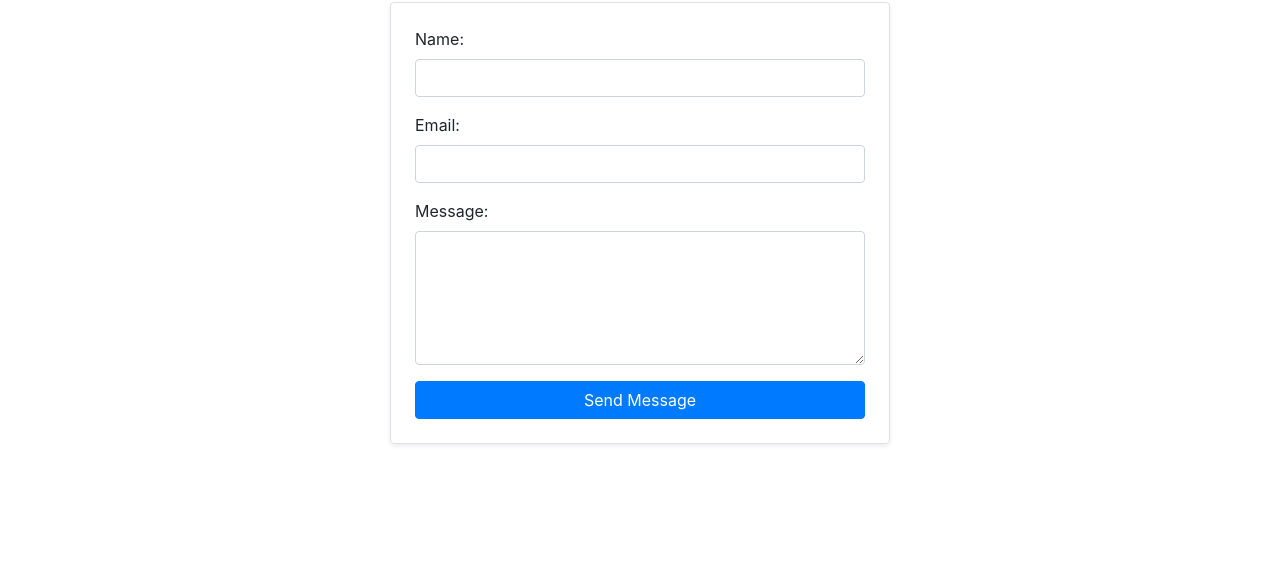
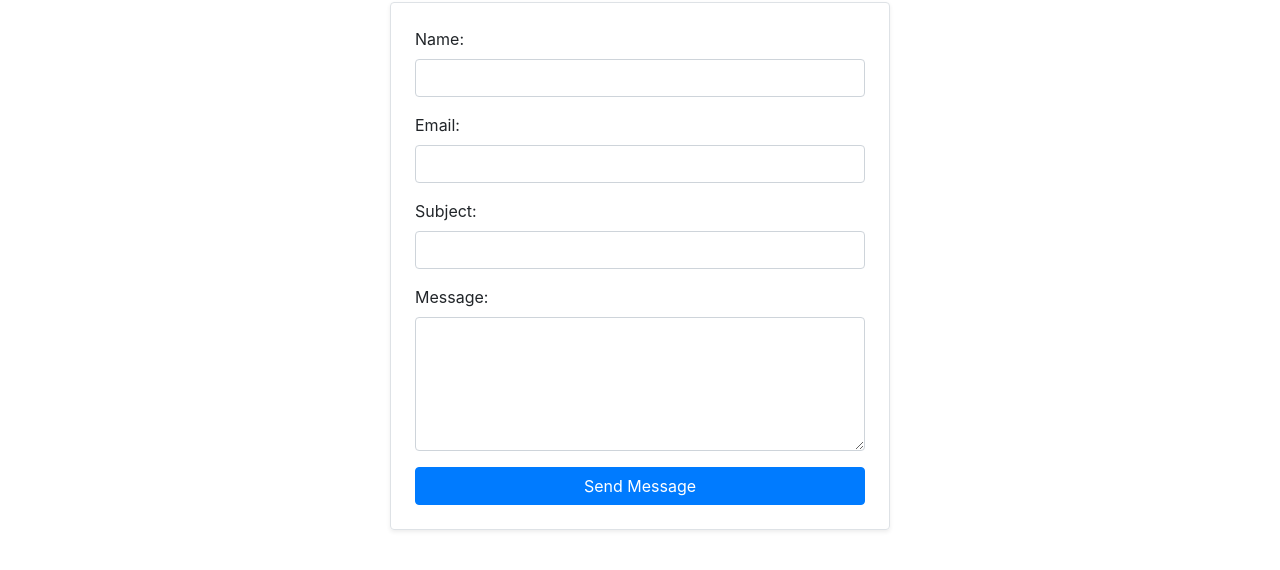
Before and after one commit to RyanPalomo/test, a website with bundled scripts: page index.html in a window 1280 px wide. Shown: the part 212-782 px from the top of the page. Built offline with nearby package versions, Linux system fonts and the light colour scheme.

Commit message:
updated form

```diff
--- a/index.html
+++ b/index.html
@@ -17,11 +17,15 @@
      <form id="contact-form" class="mx-auto p-4 border rounded shadow-sm" style="max-width: 500px;">
   <div class="form-group">
     <label for="name">Name:</label>
-          <input type="text" class="form-control" name="from_name" required />
+    <input type="text" class="form-control" name="name" required />
   </div>
   <div class="form-group">
     <label for="email">Email:</label>
-          <input type="email" class="form-control" name="reply_to" required />
+    <input type="email" class="form-control" name="email" required />
+  </div>
+  <div class="form-group">
+    <label for="title">Subject:</label>
+    <input type="text" class="form-control" name="title" required />
   </div>
   <div class="form-group">
     <label for="message">Message:</label>
@@ -30,6 +34,8 @@
   <button type="submit" class="btn btn-primary btn-block">Send Message</button>
 </form>
 <p id="form-status" class="text-center mt-3"></p>
+
+      <p id="form-status" class="text-center mt-3"></p>
     </section>
   </main>
 
```
Lines whose indentation alone changed are shown as unchanged.
